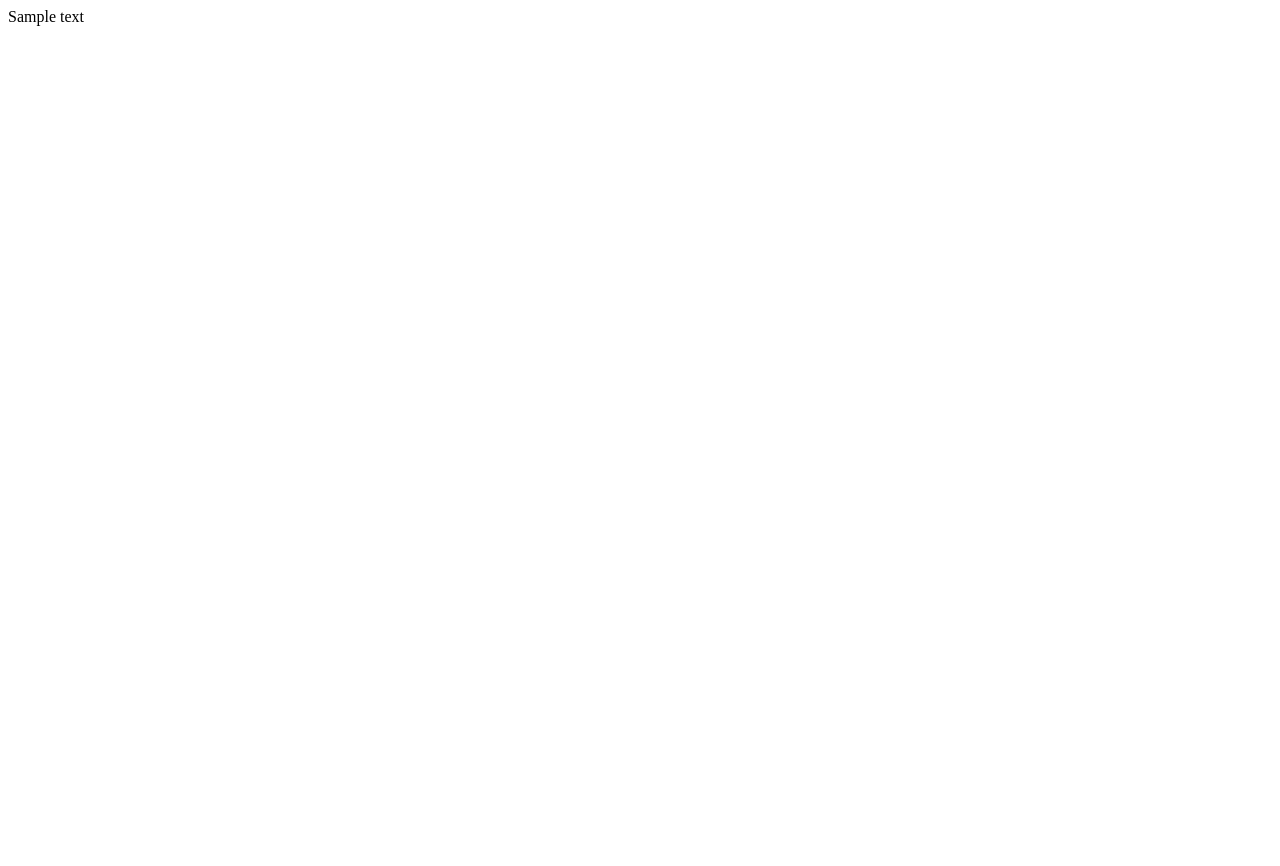
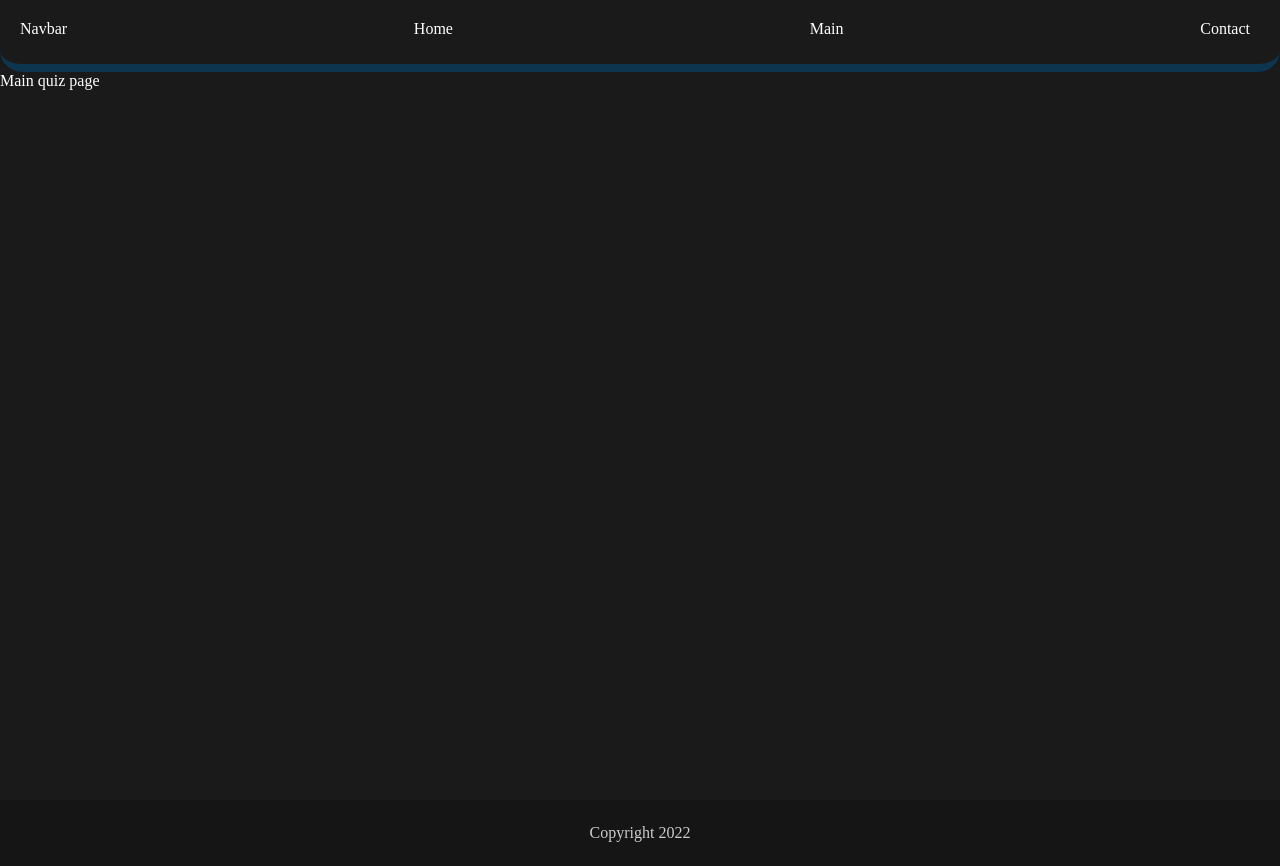
Before and after one commit to mikoogla/vue-quiz-project, a Vue app: page /quiz in a window 1280 px wide. Before the commit the page ends 800 px from the top, so only its background shows below. Built offline with nearby package versions, Linux system fonts and the light colour scheme.

Commit message:
router, files, basic styling

```diff
--- a/src/App.vue
+++ b/src/App.vue
@@ -1,8 +1,45 @@
 <script setup>
 import { RouterLink, RouterView } from "vue-router";
+import Navbar from "./components/Navbar.vue";
 </script>
 
-<template>Sample text</template>
+<template>
+  <div class="main">
+    <header>
+      <Navbar />
+    </header>
+    <main>
+      <div class="content">
+        <RouterView />
+      </div>
+    </main>
+  </div>
+  <footer>
+    <p>Copyright 2022</p>
+  </footer>
+</template>
 
-<style scoped></style>
+<style scoped>
+footer {
+  background-color: var(--background-color);
+  filter: brightness(0.8);
+  color: var(--text-color);
+  text-align: center;
+  padding: 0.5rem;
+}
+main {
+  flex: 1;
+}
+.main {
+  display: flex;
+  flex-direction: column;
+  width: 100%;
+  height: 100vh;
+}
+.content {
+  width: 100%;
+  height: 100%;
+  background-color: var(--background-color);
+}
+</style>
 <!--  -->
--- a/src/assets/base.css
+++ b/src/assets/base.css
@@ -1,5 +1,9 @@
 :root {
-  background-color: black;
+  --background-color: #1a1a1a;
+  --text-color: #ffffff;
+  --accent-color: #f0bf72;
+  color: var(--text-color);
+  background-color: var(--background-color);
 }
 /*
 :root {
--- a/src/assets/main.css
+++ b/src/assets/main.css
@@ -1,3 +1,21 @@
+@import "./base.css";
+body {
+  margin: 0px;
+  padding: 0px;
+  width: 100%;
+  height: 100%;
+}
+#app {
+  width: 100%;
+  height: 100%;
+
+  /* max-width: 1280px;
+  margin: 0 auto;
+  padding: 2rem;
+
+  font-weight: normal; */
+}
+
 /* @import './base.css';
 
 #app {
--- /dev/null
+++ b/src/components/Navbar.vue
@@ -0,0 +1,38 @@
+<script setup></script>
+<template>
+  <div class="main">
+    <ul className="flexRow">
+      Navbar
+      <li><RouterLink to="/">Home</RouterLink></li>
+      <li><RouterLink to="/quiz">Main</RouterLink></li>
+      <li><RouterLink to="/contact">Contact</RouterLink></li>
+    </ul>
+  </div>
+</template>
+<script></script>
+<style scoped>
+a {
+  color: white;
+  text-decoration: none;
+}
+li {
+  list-style-type: none;
+  margin: 0px 10px;
+}
+.main {
+  width: 100%;
+  max-height: 4rem;
+  background-color: var(--background-color);
+  color: var(--text-color);
+  border-bottom: 8px outset #1c6ea4;
+  border-radius: 0px 0px 22px 22px;
+}
+.flexRow {
+  display: flex;
+  flex-direction: row;
+  justify-content: space-between;
+  align-items: center;
+  padding: 20px;
+  margin: 0px;
+}
+</style>
--- a/src/main.js
+++ b/src/main.js
@@ -6,6 +6,6 @@ import "./assets/main.css";
 
 const app = createApp(App);
 
-// app.use(router)
+app.use(router);
 
 app.mount("#app");
--- a/src/router/index.js
+++ b/src/router/index.js
@@ -1,8 +1,18 @@
 import { createRouter, createWebHistory } from "vue-router";
+import ContactPage from "../views/ContactPage.vue";
+import LandingPage from "../views/LandingPage.vue";
+import MainPage from "../views/MainPage.vue";
+import NotFoundPage from "../views/NotFoundPage.vue";
 
 const router = createRouter({
   history: createWebHistory(),
-  routes: [],
+  routes: [
+    { path: "/", redirect: "/landing" },
+    { path: "/landing", component: LandingPage },
+    { path: "/quiz", component: MainPage },
+    { path: "/contact", component: ContactPage },
+    { path: "/:notFound(.*)", component: NotFoundPage },
+  ],
 });
 
 export default router;
--- /dev/null
+++ b/src/views/ContactPage.vue
@@ -0,0 +1,4 @@
+<script setup></script>
+<template>ContactPage</template>
+<script></script>
+<style scoped></style>
--- /dev/null
+++ b/src/views/LandingPage.vue
@@ -0,0 +1,4 @@
+<script setup></script>
+<template>LandingPage</template>
+<script></script>
+<style scoped></style>
--- /dev/null
+++ b/src/views/MainPage.vue
@@ -0,0 +1,4 @@
+<script setup></script>
+<template>Main quiz page</template>
+<script></script>
+<style scoped></style>
--- /dev/null
+++ b/src/views/NotFoundPage.vue
@@ -0,0 +1,7 @@
+<script setup></script>
+<template>
+  Error not found
+  <RouterLink to="/">Go to home</RouterLink>
+</template>
+<script></script>
+<style scoped></style>
```
